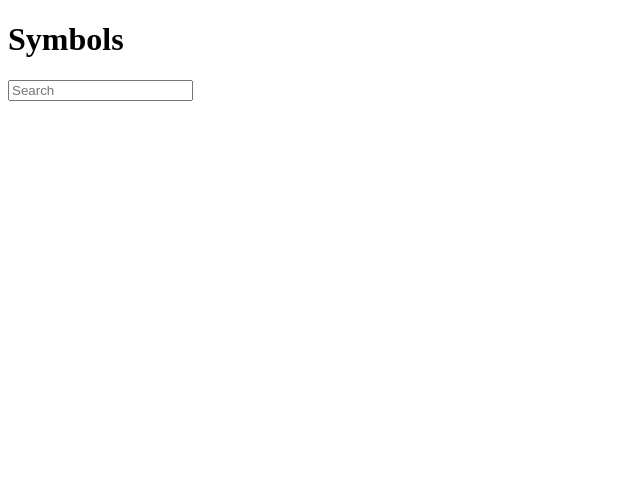
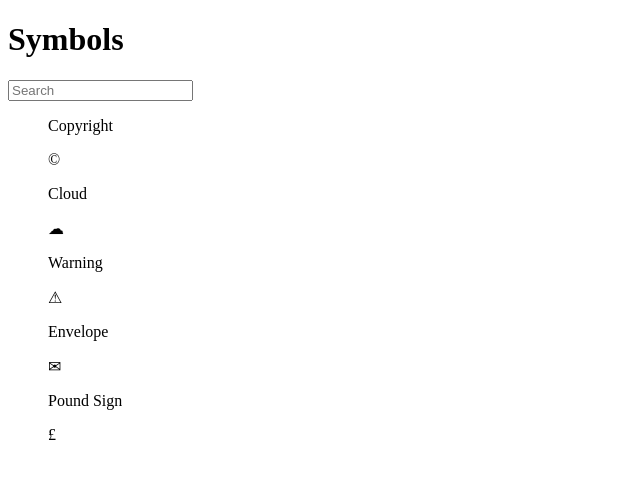
Before and after one commit to louis-young/symbols, a React (Create React App) app: page / in a window 1280 px wide. Shown: the top 478 px of the page, without its empty margins (0-640 px from the left). Built offline with nearby package versions, Linux system fonts and the light colour scheme.

Commit message:
Build `SymbolGrid` and search logic

```diff
--- a/src/App.tsx
+++ b/src/App.tsx
@@ -1,16 +1,31 @@
-import { useState } from "react";
+import { useState, useEffect } from "react";
 import { Header } from "./components/Header";
+import { SymbolGrid } from "./components/SymbolGrid";
+import { getMatchingSymbols } from "./utilities/get-matching-symbols";
+import type { Symbol } from "./types/symbol";
+import symbolsDatabase from "./data/symbols.json";
+
+const initialSymbols = symbolsDatabase;
 
 export const App = () => {
+  const [symbols, setSymbols] = useState<Symbol[]>(initialSymbols);
   const [searchQuery, setSearchQuery] = useState("");
 
   const onSearchQueryChange = (newSearchQuery: string) => {
     setSearchQuery(newSearchQuery);
   };
 
+  useEffect(() => {
+    const matchingSymbols = getMatchingSymbols(searchQuery) ?? initialSymbols;
+
+    setSymbols(matchingSymbols);
+  }, [searchQuery]);
+
   return (
     <>
       <Header searchQuery={searchQuery} onSearchQueryChange={onSearchQueryChange} />
+
+      <SymbolGrid symbols={symbols} />
     </>
   );
 };
--- /dev/null
+++ b/src/components/Symbol/index.tsx
@@ -0,0 +1,10 @@
+import { Symbol as SymbolProps } from "../../types/symbol";
+
+export const Symbol = ({ name, symbol }: SymbolProps) => {
+  return (
+    <div>
+      <p>{name}</p>
+      {symbol}
+    </div>
+  );
+};
--- /dev/null
+++ b/src/components/SymbolGrid/index.tsx
@@ -0,0 +1,12 @@
+import { Symbol } from "../Symbol";
+import type { SymbolGridProps } from "./types";
+
+export const SymbolGrid = ({ symbols }: SymbolGridProps) => {
+  return (
+    <ul>
+      {symbols.map(({ name, symbol }) => (
+        <Symbol name={name} symbol={symbol} key={name} />
+      ))}
+    </ul>
+  );
+};
--- /dev/null
+++ b/src/components/SymbolGrid/types.ts
@@ -0,0 +1,5 @@
+import type { Symbol } from "../../types/symbol";
+
+export interface SymbolGridProps {
+  symbols: Symbol[];
+}
--- a/src/data/symbols.json
+++ b/src/data/symbols.json
@@ -6,5 +6,17 @@
   {
     "name": "Cloud",
     "symbol": "☁"
+  },
+  {
+    "name": "Warning",
+    "symbol": "⚠"
+  },
+  {
+    "name": "Envelope",
+    "symbol": "✉"
+  },
+  {
+    "name": "Pound Sign",
+    "symbol": "£"
   }
 ]
--- /dev/null
+++ b/src/types/symbol.ts
@@ -0,0 +1,4 @@
+export type Symbol = {
+  name: string;
+  symbol: string;
+};
--- /dev/null
+++ b/src/utilities/get-matching-symbols.ts
@@ -0,0 +1,9 @@
+import symbolsDatabase from "../data/symbols.json";
+
+export const getMatchingSymbols = (searchQuery: string) => {
+  const matchingSymbols = symbolsDatabase.filter((symbol) =>
+    symbol.name.toLowerCase().includes(searchQuery.toLowerCase())
+  );
+
+  return matchingSymbols;
+};
```
Also changed, not shown: 2 other files (tests, documents, lock files or other folders).
